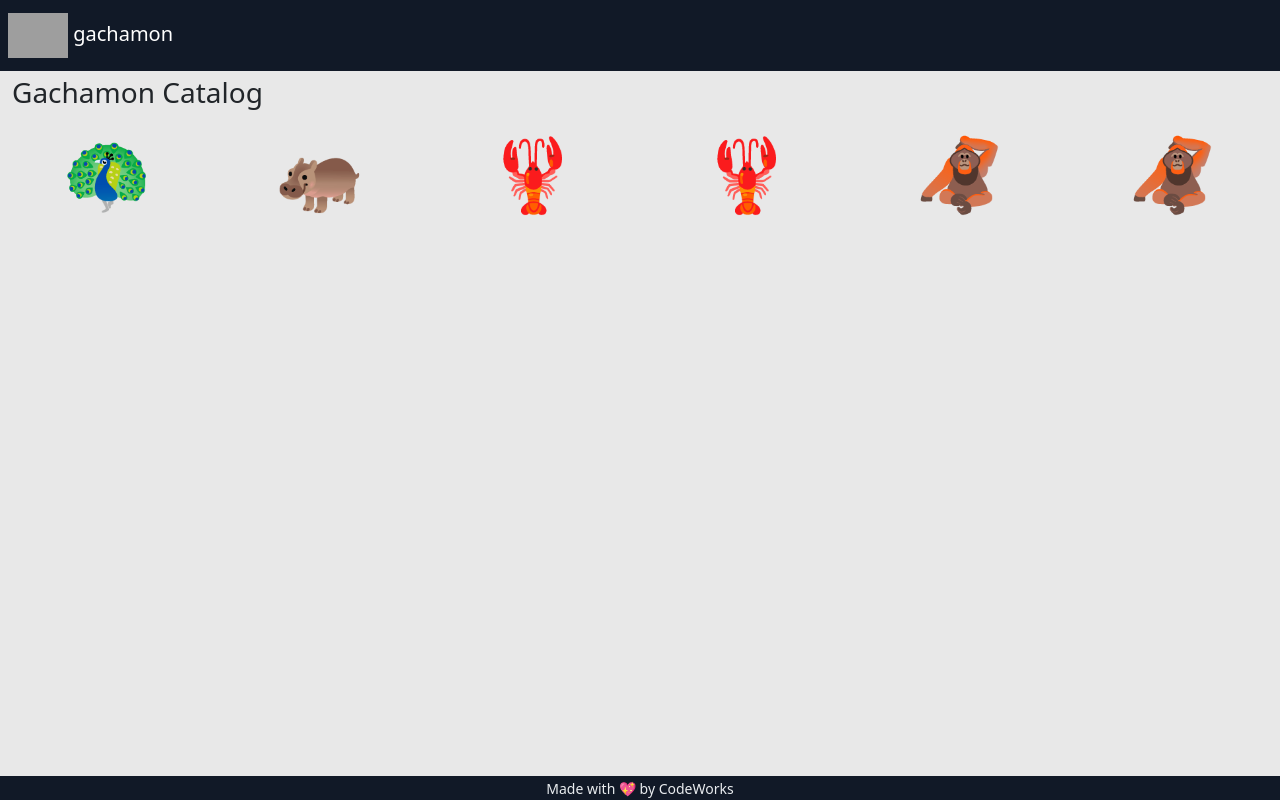
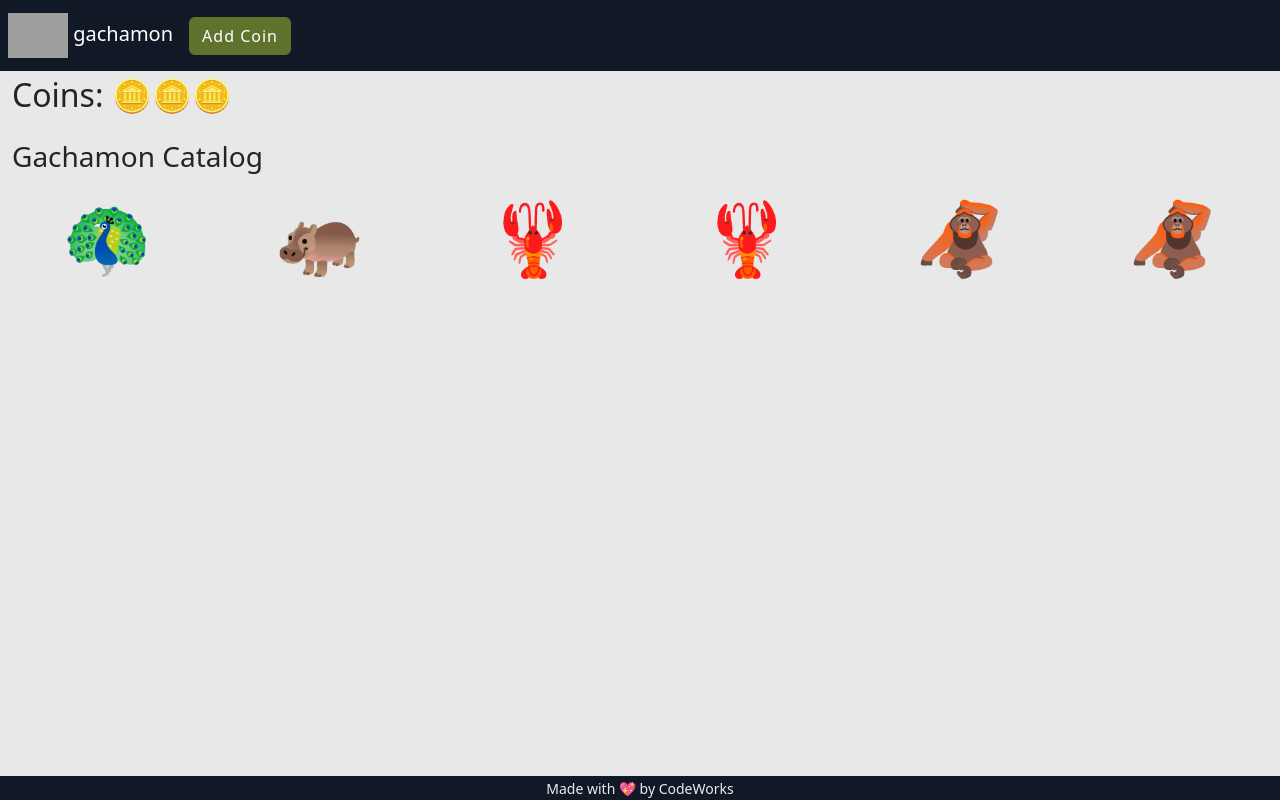
Before and after one commit to CodeWorks-FullStack/summer24_gachamon, a website with bundled scripts: page index.html in a window 1280 px wide. Built offline with nearby package versions, Linux system fonts and the light colour scheme; grey boxes are pictures that could not be loaded; a script that the page names is missing.

Commit message:
coins go up!

```diff
--- a/app/controllers/CoinsController.js
+++ b/app/controllers/CoinsController.js
@@ -1,6 +1,12 @@
+import { coinsService } from "../services/CoinsService.js";
 
 export class CoinsController {
   constructor() {
     console.log('Coins Controller loaded');
   }
+
+  addCoin() {
+    console.log('adding coin!');
+    coinsService.addCoin()
+  }
 }
--- /dev/null
+++ b/app/services/CoinsService.js
@@ -0,0 +1,11 @@
+import { AppState } from "../AppState.js"
+
+class CoinsService {
+  addCoin() {
+    // NOTE do not alias out a primitive and try to change the value!
+    AppState.coins++
+    console.log(AppState.coins);
+  }
+}
+
+export const coinsService = new CoinsService()
--- a/index.html
+++ b/index.html
@@ -24,6 +24,9 @@
           loading="lazy">
         <span class="ml-2">gachamon</span>
       </a>
+
+      <button onclick="app.CoinsController.addCoin()" class="btn btn-success">Add Coin</button>
+
       <button class="navbar-toggler" type="button" data-toggle="collapse" data-target="#navbarNavAltMarkup"
         aria-controls="navbarNavAltMarkup" aria-expanded="false" aria-label="Toggle navigation">
         <span class="navbar-toggler-icon"></span>
@@ -45,6 +48,12 @@
     </section>
 
     <div class="container-fluid">
+
+      <div class="row">
+        <div class="col-12">
+          <p class="fs-2">Coins: 🪙🪙🪙</p>
+        </div>
+      </div>
 
       <div class="row">
         <div class="col-12">
```
